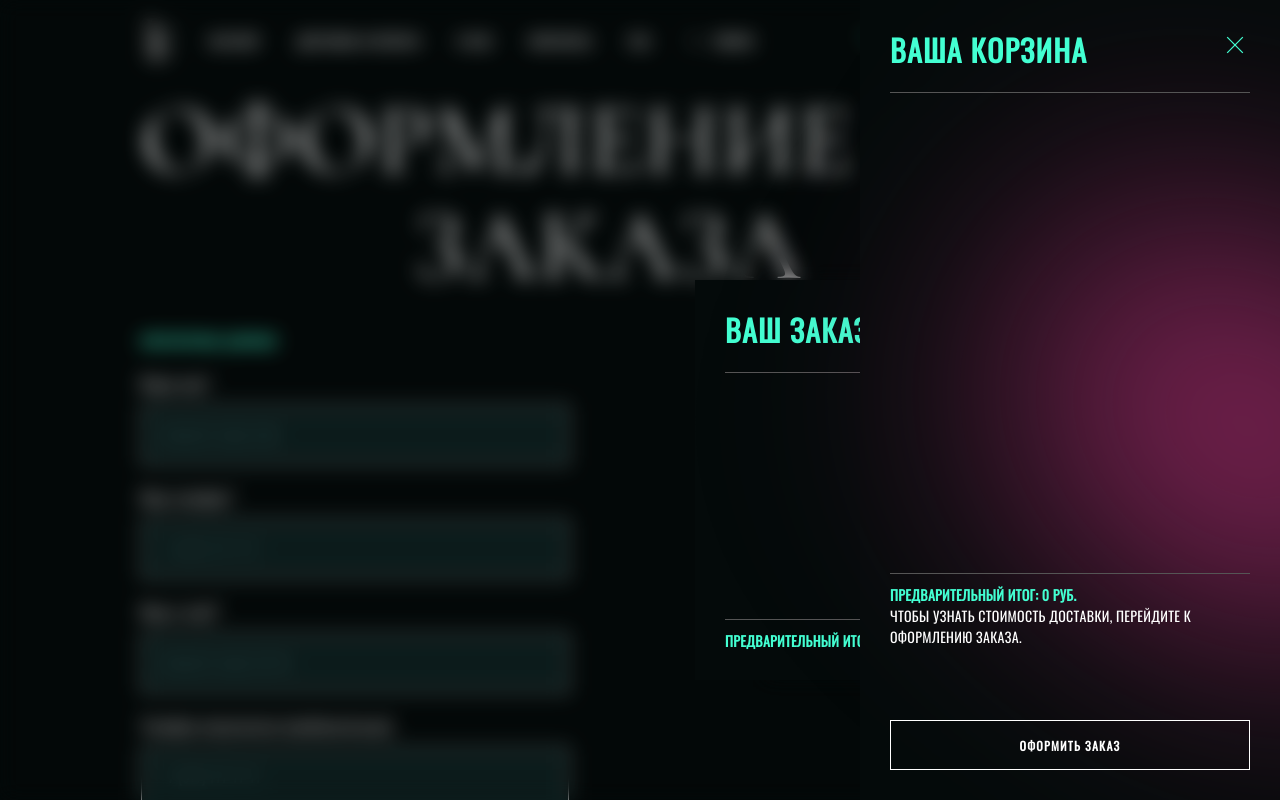
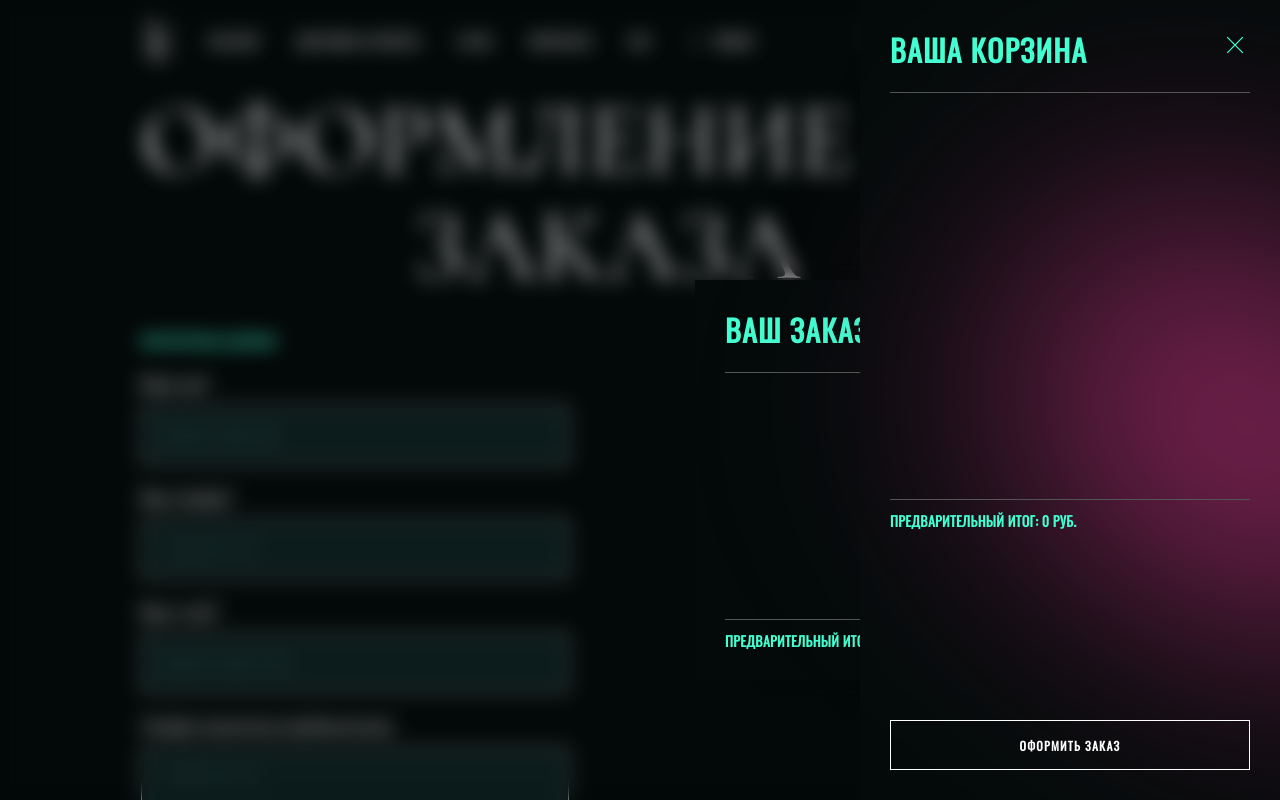
Before and after one commit to jgerba/flower-react-client, a React (Create React App) app: page /checkout in a window 1280 px wide. Both pictures are taken after a click on the button 1109 px from the left and 40 px from the top of the page. Shown: the top 800 px of the page. Built offline with nearby package versions, Linux system fonts and the light colour scheme.

Commit message:
edit order style upd

```diff
--- a/src/components/modals/EditOrderForm.jsx
+++ b/src/components/modals/EditOrderForm.jsx
@@ -5,7 +5,7 @@ import useFetch from '../../hooks/use-fetch';
 import FormInput from '../FormInput';
 import MenuBtn from '../UI/MenuBtn';
 import TextHeader from '../UI/TextHeader';
-import ContentCard from '../UI/ContentCard';
+import ShopCart from './ShopCart';
 
 import classes from './EditOrderForm.module.css';
 
@@ -86,6 +86,9 @@ function EditOrderForm({ item, onItemChange, onClose }) {
     }
 
     return (
+        <>
+            <ShopCart editOrder={true} />
+
             <form
                 action=""
                 name="Редактирование заказа"
@@ -261,6 +264,7 @@ function EditOrderForm({ item, onItemChange, onClose }) {
                     Сохранить
                 </MenuBtn>
             </form>
+        </>
     );
 }
 
--- a/src/components/modals/ShopCart.jsx
+++ b/src/components/modals/ShopCart.jsx
@@ -11,13 +11,7 @@ import CartItem from '../CartItem';
 import cross from '../../svg/closeCartBtn.svg';
 import classes from './ShopCart.module.css';
 
-function ShopCart({
-    checkout = false,
-    containerClass = null,
-    checkoutClass = null,
-    goodsClass = null,
-    onClose = () => {},
-}) {
+function ShopCart({ checkout = false, editOrder = false, onClose = () => {} }) {
     const dispatch = useDispatch();
     const navigate = useNavigate();
     const cartItems = useSelector(state => state.cart.cartItems);
@@ -37,14 +31,20 @@ function ShopCart({
     return (
         <section
             className={`${classes.cart} ${
-                containerClass ? containerClass : ''
+                checkout
+                    ? classes['container-checkout']
+                    : editOrder
+                    ? classes['container-order']
+                    : ''
             }`}
         >
             <TextHeader className={classes.header}>
-                {checkout ? 'Ваш заказ:' : 'Ваша корзина'}
+                {checkout ? 'Ваш заказ:' : editOrder ? 'Заказ' : 'Ваша корзина'}
             </TextHeader>
             <section
-                className={`${classes.goods} ${goodsClass ? goodsClass : ''}`}
+                className={`${classes.goods} ${
+                    checkout || editOrder ? classes['goods-checkout'] : ''
+                }`}
             >
                 {itemsToRender.map(item => (
                     <CartItem
@@ -69,22 +69,30 @@ function ShopCart({
                 ))}
             </section>
             <section
-                className={`${classes['checkout-section']} ${
-                    checkoutClass ? checkoutClass : ''
+                className={`${classes['confirm-section']} ${
+                    checkout
+                        ? classes['confirm-checkout']
+                        : editOrder
+                        ? classes['confirm-order']
+                        : ''
                 }`}
             >
-                <div className={classes.extra}></div>
-                <div className={classes.total}>
+                {/* <div className={classes.extra}></div> */}
+                <div
+                    className={`${classes.total} ${
+                        editOrder ? classes['total-order'] : ''
+                    }`}
+                >
                     <strong>Предварительный итог: {totalPrice} руб.</strong>
-                    {!checkout && (
+                    {/* {!checkout && !editOrder && (
                         <p>
                             Чтобы узнать стоимость доставки, перейдите к
                             оформлению заказа.
                         </p>
-                    )}
+                    )} */}
                 </div>
 
-                {!checkout && (
+                {!checkout && !editOrder && (
                     <MenuBtn
                         className={classes.checkout}
                         blank={true}
@@ -94,12 +102,14 @@ function ShopCart({
                     </MenuBtn>
                 )}
             </section>
-            {!checkout && (
+            {!checkout && !editOrder && (
                 <button className={classes.cancel} onClick={() => onClose()}>
                     <img src={cross} alt="Закрыть корзину" />
                 </button>
             )}
-            {!checkout && <div className={classes['decor-ellipse']}></div>}
+            {!checkout && !editOrder && (
+                <div className={classes['decor-ellipse']}></div>
+            )}
         </section>
     );
 }
--- a/src/components/modals/ShopCart.module.css
+++ b/src/components/modals/ShopCart.module.css
@@ -15,6 +15,19 @@
     background-color: var(--customBlack);
 
     z-index: 4;
+}
+
+.container-checkout {
+    grid-template-rows: 80px 1fr 71px;
+
+    top: 280px;
+    right: 165px;
+
+    height: 50%;
+}
+
+.container-order {
+    grid-template-rows: 80px 1fr 80px;
 }
 
 .cancel {
@@ -40,12 +53,15 @@
 
     width: 100%;
     height: 90%;
-    /* max-height: 90%; */
 
     overflow-y: auto;
 }
 
-.checkout-section {
+.goods-checkout {
+    height: 100%;
+}
+
+.confirm-section {
     display: flex;
     flex-direction: column;
     justify-content: space-between;
@@ -53,6 +69,16 @@
     height: 271px;
 
     grid-row: 3/4;
+}
+
+.confirm-checkout {
+    height: fit-content;
+    margin-top: 20px;
+}
+
+.confirm-order {
+    height: fit-content;
+    margin-top: 0px;
 }
 
 .total {
@@ -67,6 +93,14 @@
     text-transform: uppercase;
 
     color: var(--customGreen);
+}
+
+.total-order {
+    border-top: none;
+}
+
+.total-order strong {
+    font-size: 18px;
 }
 
 .total p {
--- a/src/pages/Checkout.jsx
+++ b/src/pages/Checkout.jsx
@@ -100,12 +100,7 @@ function Checkout(props) {
                 <SectionHeader smallHeader={true}>заказа</SectionHeader>
             </div>
 
-            <ShopCart
-                containerClass={classes.cart}
-                checkoutClass={classes['cart__checkout']}
-                goodsClass={classes['cart__goods']}
-                checkout={true}
-            />
+            <ShopCart checkout={true} />
 
             <form
                 ref={formRef}
--- a/src/pages/Checkout.module.css
+++ b/src/pages/Checkout.module.css
@@ -24,24 +24,6 @@
 
     top: -15px;
     left: 273px;
-}
-
-.cart {
-    grid-template-rows: 80px 1fr 71px;
-
-    top: 280px;
-    right: 165px;
-
-    height: 50%;
-}
-
-.cart__checkout {
-    height: fit-content;
-    margin-top: 20px;
-}
-
-.cart__goods {
-    height: 100%;
 }
 
 .form {
```
Lines whose indentation alone changed are shown as unchanged.
